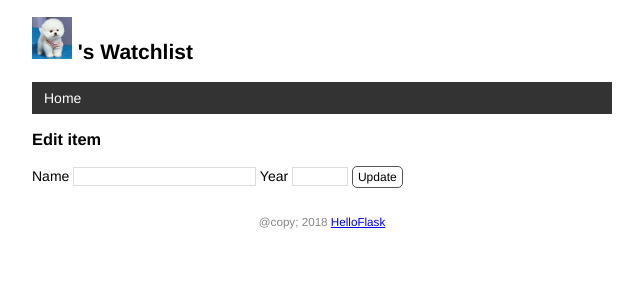
After one commit to withbingo/watchlist, a Flask app: template templates/edit.html in a window 1280 px wide. The commit adds this page. Shown: the top 300 px of the page, without its empty margins (318-961 px from the left). Run offline with Flask 2, Linux system fonts and the light colour scheme; the template is opened without the code that fills it, so the values that code supplies are empty.

Commit message:
Creat, edit and delete item by form

```diff
--- a/app.py
+++ b/app.py
@@ -1,7 +1,7 @@
 import os
 import sys
 
-from flask import Flask, render_template
+from flask import Flask, url_for, render_template, request, flash, redirect
 from flask_sqlalchemy import SQLAlchemy
 
 import click
@@ -14,6 +14,7 @@ else:
 
 
 app = Flask(__name__)
+app.config['SECRET_KEY'] = 'dev'
 app.config['SQLALCHEMY_DATABASE_URI'] = prefix + os.path.join(app.root_path, 'data.db')
 app.config['SQLALCHEMY_TRACK_MODIFICATIONS'] = False
 
@@ -76,11 +77,52 @@ def page_not_found(e):
     # return render_template('404.html', user=user), 404
     return render_template('404.html'), 404
 
-@app.route('/')
+@app.route('/', methods=['GET', 'POST'])
 def index():
     # user = User.query.first()
+
+    if request.method == 'POST':
+        title = request.form.get('title')
+        year = request.form.get('year')
+
+        if not title or not year or len(year) > 4 or len(title) > 60:
+            flash('Invalid input.')
+            return redirect(url_for('index'))
+        movie = Movie(title=title, year=year)
+        db.session.add(movie)
+        db.session.commit()
+        flash('Item created.')
+        return redirect(url_for('index'))
+
     movies = Movie.query.all()
     return render_template('index.html', movies=movies)
 
+@app.route('/movie/edit/<int:movie_id>', methods=['GET', 'POST'])
+def edit(movie_id):
+    movie = Movie.query.get_or_404(movie_id)
+
+    if request.method == 'POST':
+        title = request.form['title']
+        year = request.form['year']
+
+        if not title or not year or len(year) > 4 or len(title) > 60:
+            flash('Invalid input')
+            return redirect(url_for('edit', movie_id=movie_id))
+        movie.title = title
+        movie.year = year
+        db.session.commit()
+        flash('Item updated.')
+        return redirect(url_for('index'))
+
+    return render_template('edit.html', movie=movie)
+
+@app.route('/movie/delete/<int:movie_id>', methods=['POST'])
+def delete(movie_id):
+    movie=Movie.query.get_or_404(movie_id)
+    db.session.delete(movie)
+    db.session.commit()
+    flash('Item deleted.')
+    return redirect(url_for('index'))
+
 if __name__ == '__main__':
     app.run(debug=True)
--- a/static/style.css
+++ b/static/style.css
@@ -33,6 +33,47 @@ nav li a:hover {
     background-color: #111;
 }
 
+.alert {
+    position: relative;
+    padding: 7px;
+    margin: 7px 0;
+    border: 1px solid transparent;
+    color: #004085
+    background-color: #b8daff;
+    border-radius: 5px;
+}
+
+
+input[type=submit] {
+    font-family: inherit;
+}
+
+input[type=text] {
+    border: 1px solid #ddd;
+}
+
+input[name=year] {
+    width: 50px;
+}
+
+.btn {
+    font-size: 12px;
+    padding: 3px 5px;
+    text-decoration: none;
+    cursor: pointer;
+    background-color: white;
+    color: black;
+    border: 1px solid #555555;
+    border-radius: 5px;
+}
+
+.btn:hover {
+    text-decoration: none;
+    background-color: black;
+    color: white;
+    border: 1px solid black;
+}
+
 .movie-list {
     list-style-type: none;
     padding: 0;
@@ -57,6 +98,10 @@ nav li a:hover {
     float: right;
 }
 
+.inline-form {
+    display: inline;
+}
+
 .imdb {
     font-size: 12px;
     font-weight: bold;
--- a/templates/base.html
+++ b/templates/base.html
@@ -10,6 +10,9 @@
     {% endblock %}
 </head>
 <body>
+    {% for message in get_flashed_messages() %}
+        <div class="alert">{{ message }}</div>
+    {% endfor %}
     <h2>
         <img alt="Avatar" class="avatar" src="{{ url_for('static', filename='images/小狗1.jpg') }}">
         {{ user.name }}'s Watchlist
--- /dev/null
+++ b/templates/edit.html
@@ -0,0 +1,10 @@
+{% extends 'base.html' %}
+
+{% block content %}
+<h3>Edit item</h3>
+<form method="post">
+    Name <input type="text" name="title" autocomplete="off" required value="{{ movie.title}}">
+    Year <input type="text" name="year" autocomplete="off" required value="{{ movie.year }}">
+    <input class="btn" type="submit" name="submit" value="Update">
+</form>
+{% endblock %}
```
Also changed, not shown: templates/index.html (+9 -0 lines).
